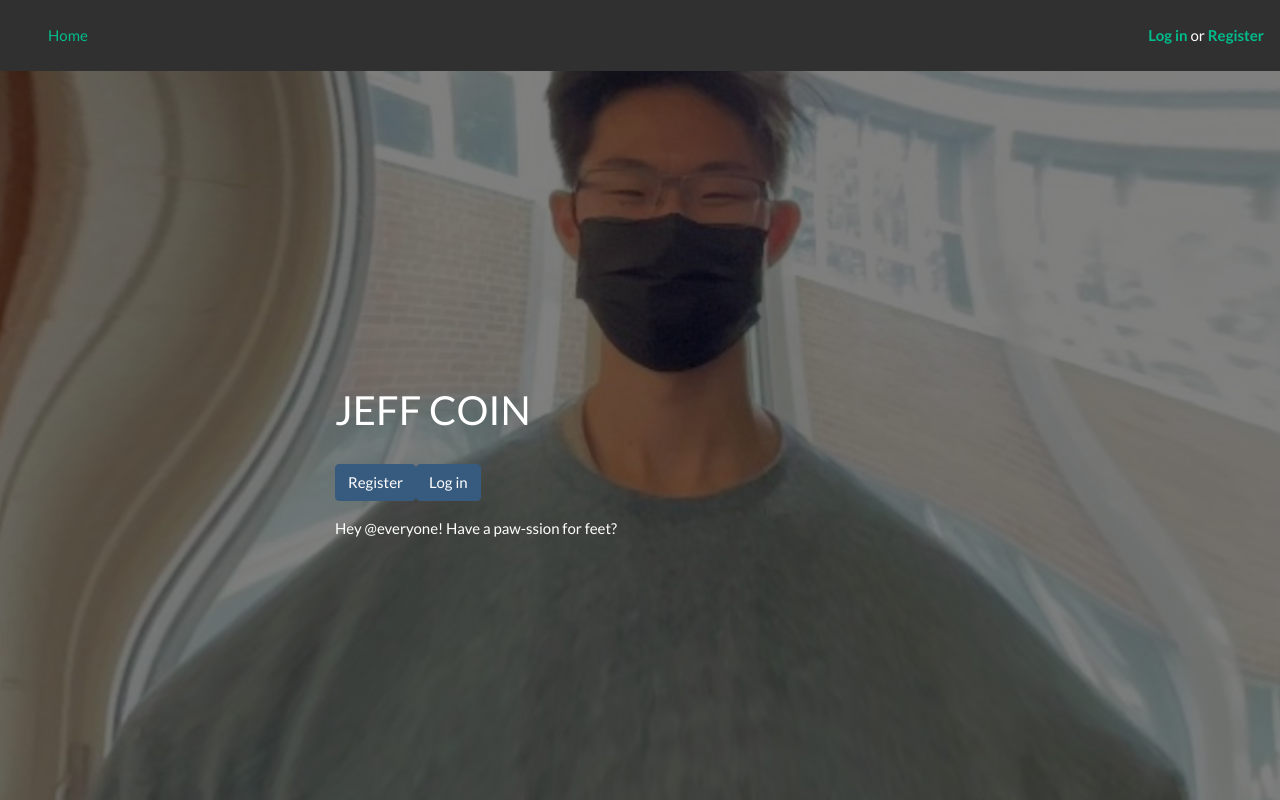
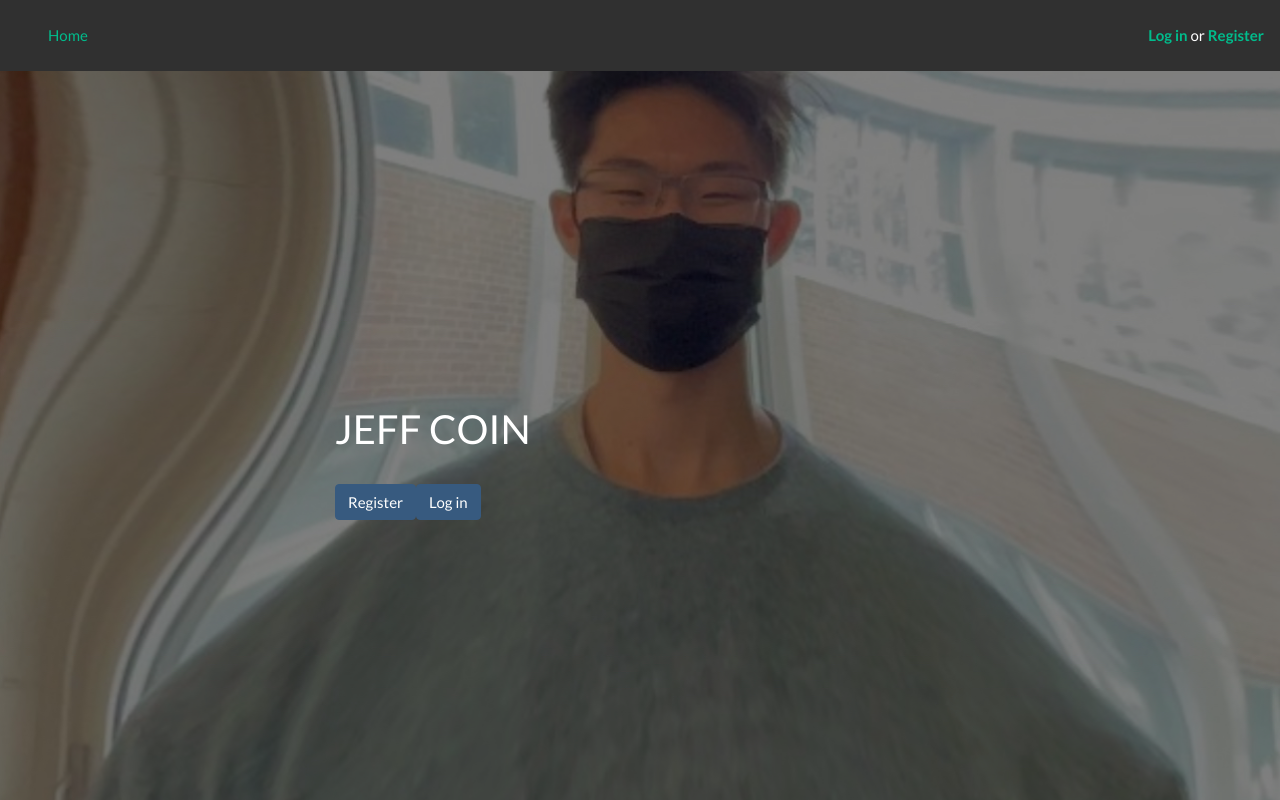
Before and after one commit to ApocalypseCalculator/jeffcoin, a React (Vite) app in the folder client/: page / in a window 1280 px wide. Shown: the top 800 px of the page. Built offline with nearby package versions, Linux system fonts and the light colour scheme; no server answers.

Commit message:
switch to endpoint for quotes

```diff
--- a/client/src/components/home/index.tsx
+++ b/client/src/components/home/index.tsx
@@ -1,4 +1,5 @@
 import * as React from "react";
+import * as axios from "axios";
 
 import { SessionContext } from "../../util/session";
 import { useNavigate } from "react-router-dom";
@@ -9,13 +10,14 @@ export const Home = () => {
     const session = React.useContext(SessionContext);
     const nav = useNavigate();
 
-    const sus = [
-        "Hey @everyone! Have a paw-ssion for feet?",
-        "I love Chick-fil-A",
-        "Wait guys... How do I do dot product and cross product again???",
-        "You are a darker shade",
-        "low d high minus high d low, square the bottom and here you go"
-    ][Math.floor(Math.random() * 5)];
+    const [sus, setSus] = React.useState("");
+    React.useEffect(() => {
+        axios.default.get('/api/quote/get').then(res => {
+            if(res.data.quote) {
+                setSus(res.data.quote);
+            }
+        }).catch(() => {});
+    }, [])
 
     return (
         <div className={"home"}>
```
